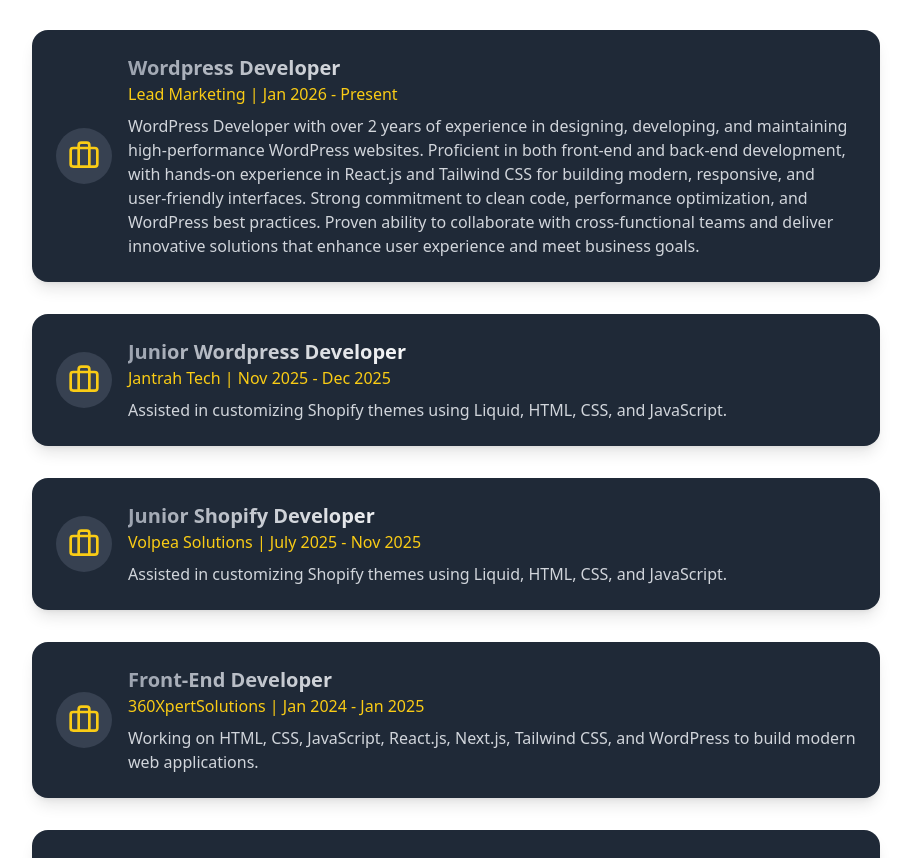
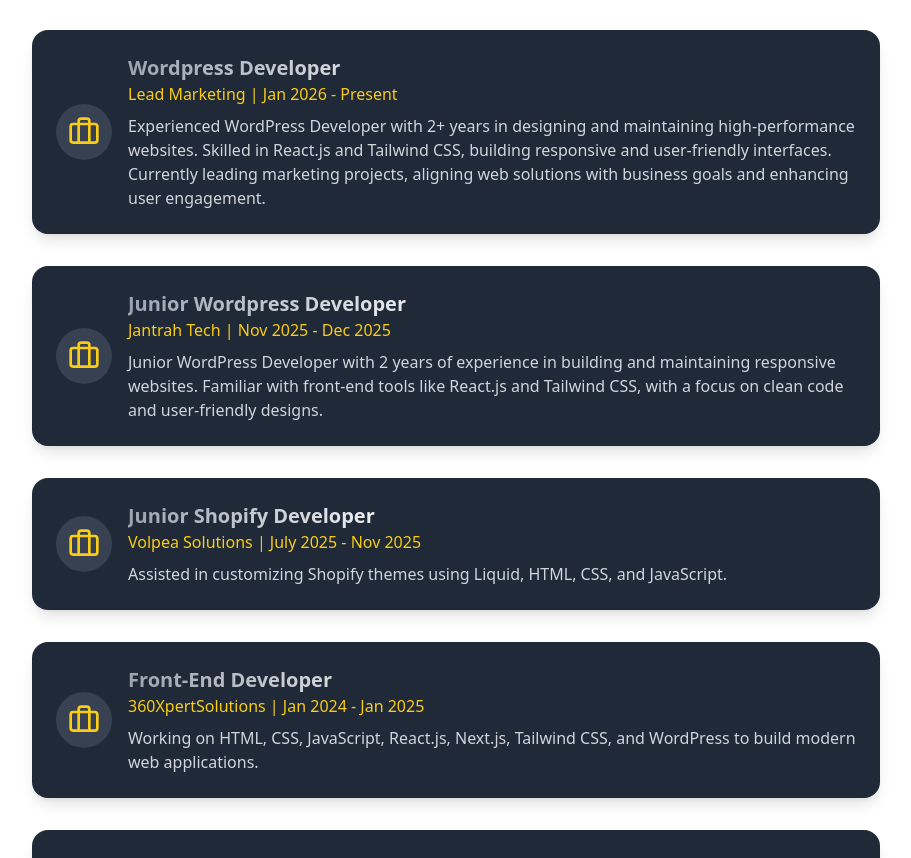
Before and after one commit to salehpaki/my_portfolio, a React (Vite) app: page / in a window 1280 px wide. Shown: the part 2694-3552 px from the top of the page, without its empty margins (184-1095 px from the left). Built offline with nearby package versions, Linux system fonts and the light colour scheme.

Commit message:
Describe your changes

```diff
--- a/src/components/Experience.jsx
+++ b/src/components/Experience.jsx
@@ -7,13 +7,13 @@
     role: "Wordpress Developer",
     company: "Lead Marketing",
     duration: "Jan 2026 - Present",
-    description: "WordPress Developer with over 2 years of experience in designing, developing, and maintaining high-performance WordPress websites. Proficient in both front-end and back-end development, with hands-on experience in React.js and Tailwind CSS for building modern, responsive, and user-friendly interfaces. Strong commitment to clean code, performance optimization, and WordPress best practices. Proven ability to collaborate with cross-functional teams and deliver innovative solutions that enhance user experience and meet business goals."
+    description: "Experienced WordPress Developer with 2+ years in designing and maintaining high-performance websites. Skilled in React.js and Tailwind CSS, building responsive and user-friendly interfaces. Currently leading marketing projects, aligning web solutions with business goals and enhancing user engagement."
   },
     {
     role: "Junior Wordpress Developer",
     company: "Jantrah Tech",
     duration: "Nov 2025 - Dec 2025",
-    description: "Assisted in customizing Shopify themes using Liquid, HTML, CSS, and JavaScript."
+    description: "Junior WordPress Developer with 2 years of experience in building and maintaining responsive websites. Familiar with front-end tools like React.js and Tailwind CSS, with a focus on clean code and user-friendly designs."
   },
   {
     role: "Junior Shopify Developer",
```
